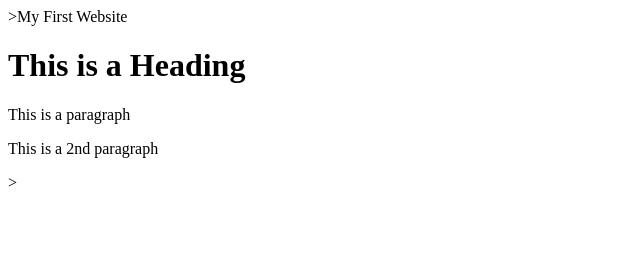
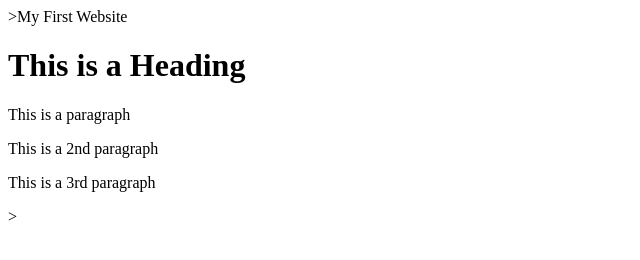
Before and after one commit to sajjadakbar1/ibs-git-training, a plain HTML site: page index.html in a window 1280 px wide. Shown: the whole page, without its empty margins (0-640 px from the left). Drawn offline with Linux system fonts and the light colour scheme.

Commit message:
fourth commit

```diff
--- a/index.html
+++ b/index.html
@@ -9,7 +9,7 @@
 
 <p>This is a paragraph</p>
 <p2>This is a 2nd paragraph</p>
-
+<p3>This is a 3rd paragraph</p>
 </body>
 
 
```
